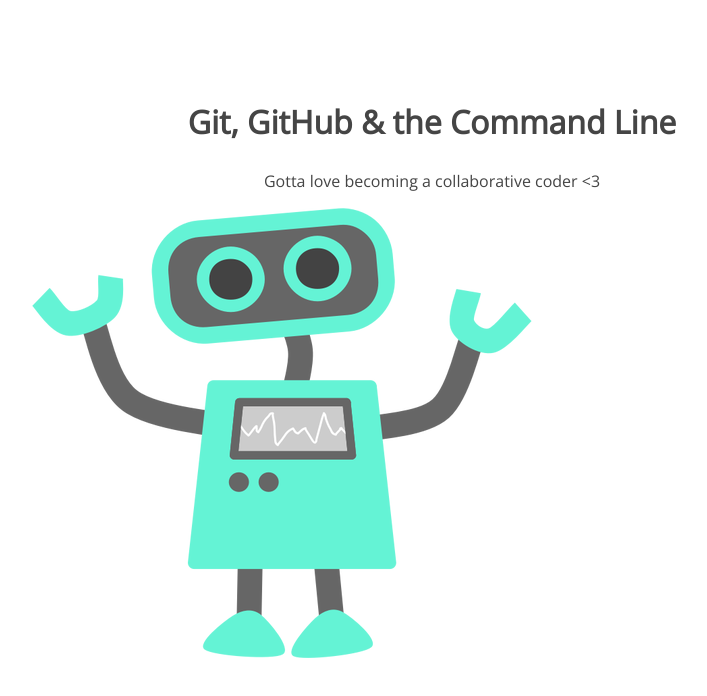
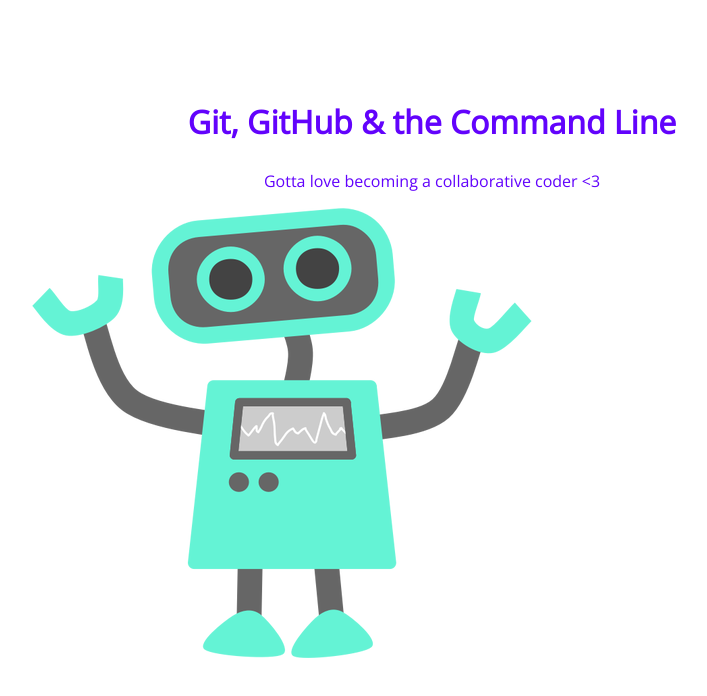
Before and after one commit to mcoope13/105-project-master, a plain HTML site: page index.html in a window 1280 px wide. Shown: the whole page, without its empty margins (208-915 px from the left). Drawn offline with nearby package versions, Linux system fonts and the light colour scheme.

Commit message:
changed h1 color

```diff
--- a/css/style.css
+++ b/css/style.css
@@ -5,7 +5,7 @@ section {
 section h1,
 section p {
 	text-align: center;
-	color: #454545;
+	color: #6203fc;
 }
 section h1 {
 	font: 32px 'Open Sans';
```
